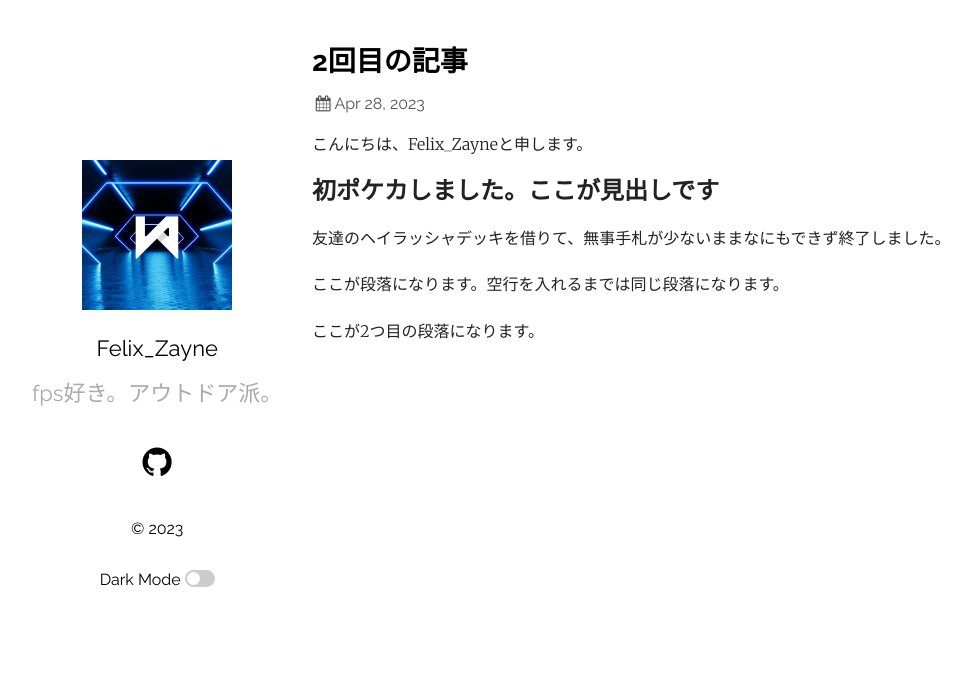
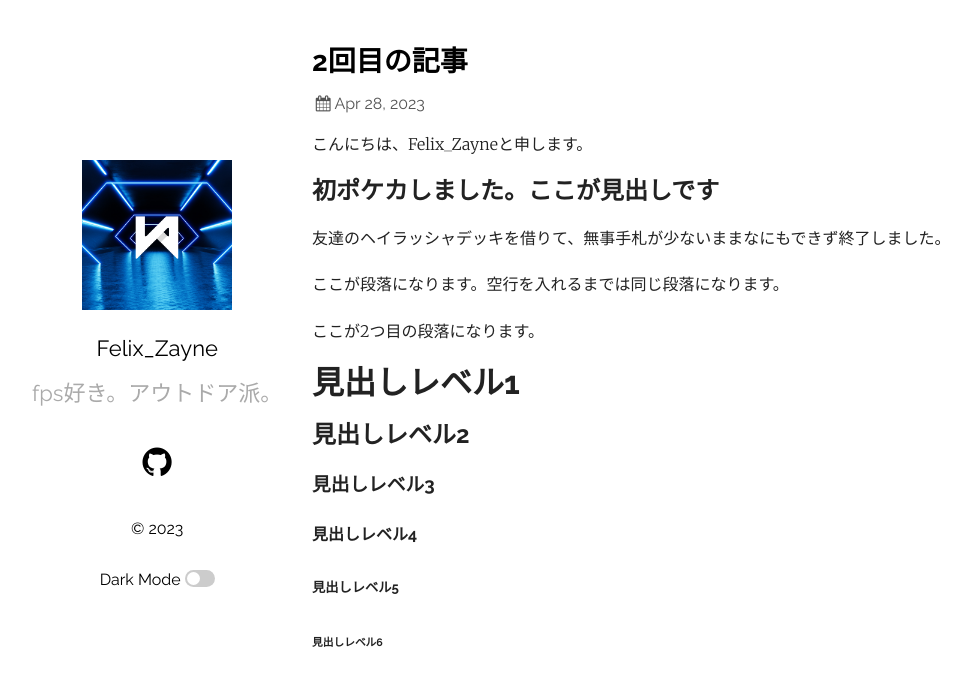
Before and after one commit to ayaponzu2525/ayaponzu2525.github.io, a Jekyll site: the page built from _posts/2023-04-28-article2 copy.md, in a window 1280 px wide. Shown: the top 686 px of the page, without its empty margins (43-1014 px from the left). Built offline with Jekyll 4.4.1, drawn with Linux system fonts in a browser that asks for light colours.

Commit message:
見出しレベル

```diff
--- a/_posts/2023-04-28-article2 copy.md
+++ b/_posts/2023-04-28-article2 copy.md
@@ -13,3 +13,10 @@ categories:
 ここが段落になります。空行を入れるまでは同じ段落になります。
 
 ここが2つ目の段落になります。
+
+# 見出しレベル1
+## 見出しレベル2
+### 見出しレベル3
+#### 見出しレベル4
+##### 見出しレベル5
+###### 見出しレベル6
```
